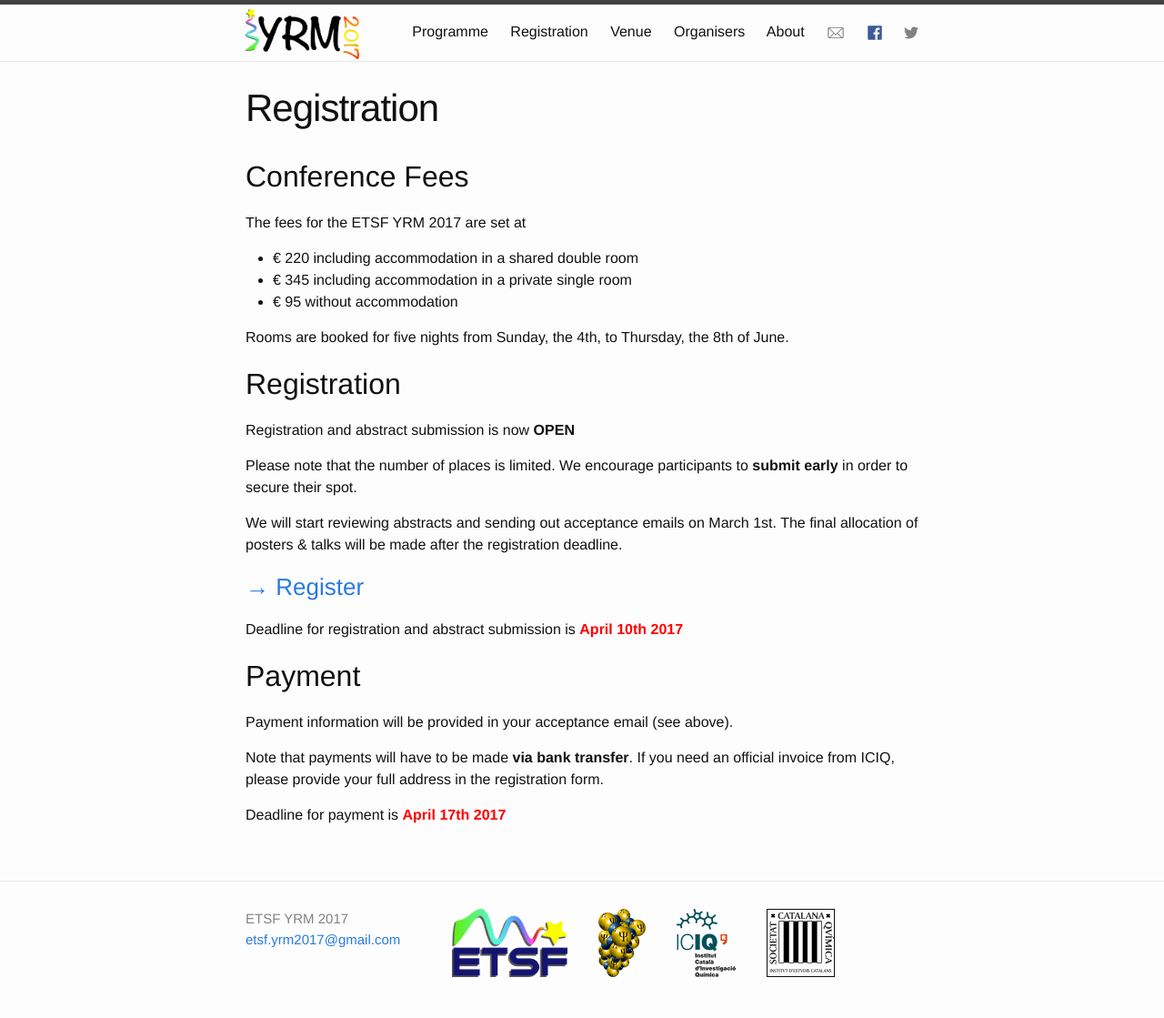
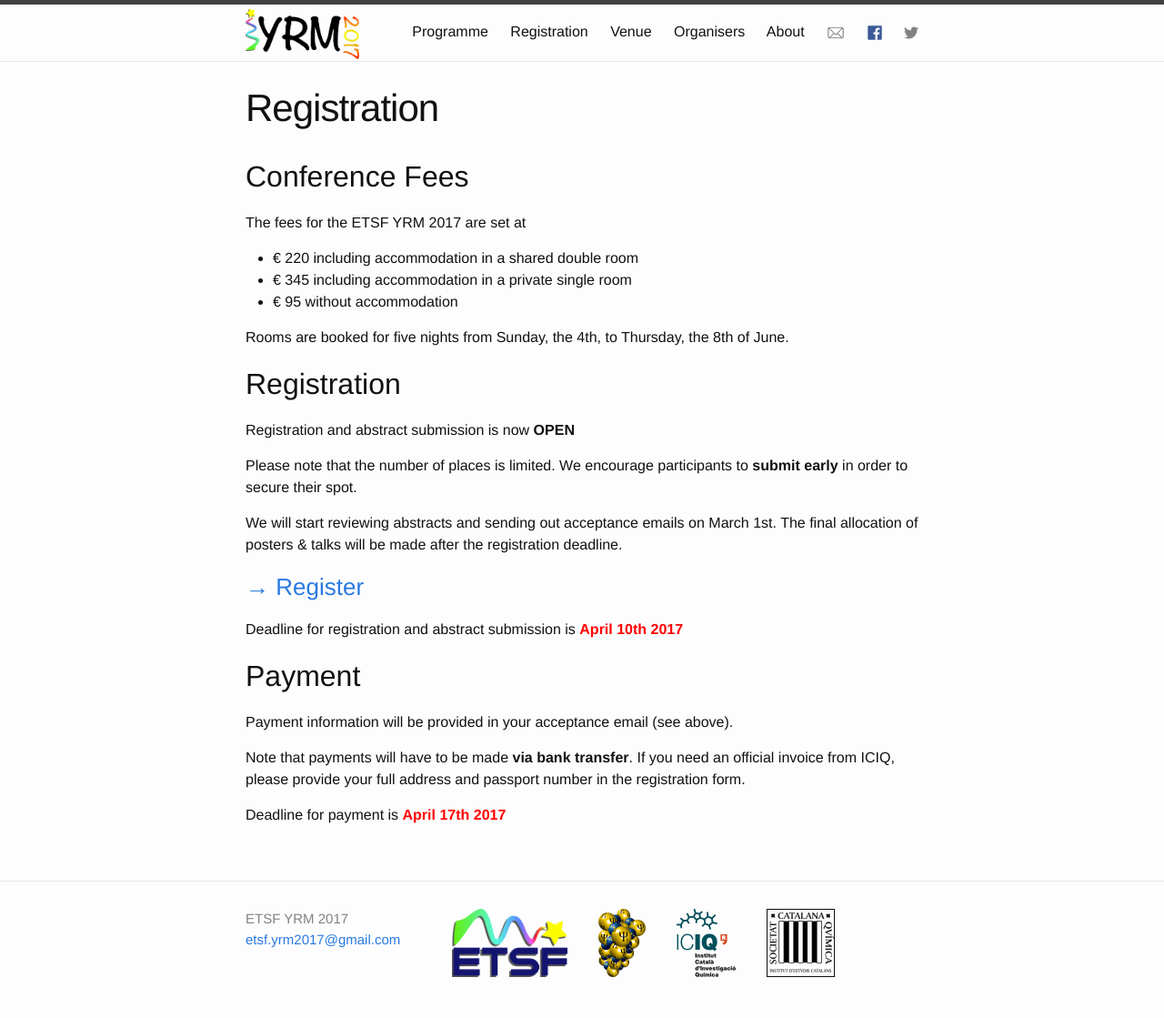
Before and after one commit to yrm2017/yrm2017.github.io, a Jekyll site: the page built from registration.md, in a window 1280 px wide. Shown: the whole page at 91% size. Built offline with Jekyll 4.4.1, drawn with Linux system fonts in a browser that asks for light colours.

Commit message:
add info regarding passport number

```diff
--- a/registration.md
+++ b/registration.md
@@ -40,8 +40,8 @@ Deadline for registration and abstract submission is <span style="color:red">**A
 Payment information will be provided in your acceptance email (see above).
 
 Note that payments will have to be made **via bank transfer**. If you need an
-official invoice from ICIQ, please provide your full address in the
-registration form.
+official invoice from ICIQ, please provide your full address and passport
+number in the registration form.
 
 <!--
 Payments are to be made via **bank transfer** to
```
